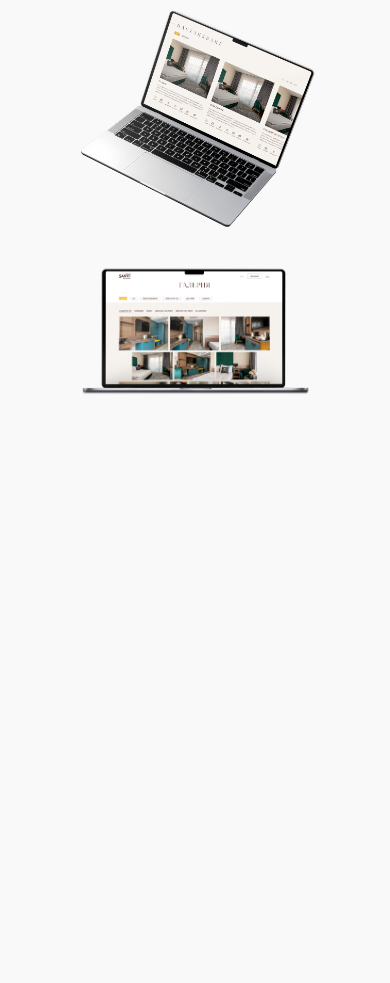
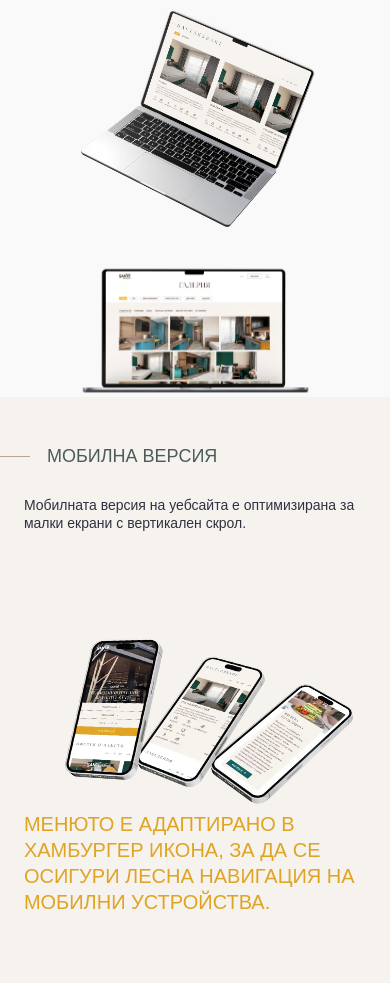
Before and after one commit to MustafaDzh/Sante-Case, a website: page index.html in a window 390 px wide. Shown: the part 7022-8005 px from the top of the page. Before the commit the page ends 7428 px from the top, so only its background shows below. Drawn offline with Linux system fonts and the light colour scheme; a web font is replaced by a local one.

Commit message:
mobile-responsive

```diff
--- a/index.html
+++ b/index.html
@@ -869,10 +869,54 @@
                         </div>
                     </div>
                     <div class="section_desktop-wrapper--content_image">
-                        <img src="./images/laptop.png" alt="">
+                        <img src="./images/laptop.webp" alt="">
                     </div>
                 </div>
             </div>
+        </section>
+
+        <section class="section_mobile" id="section_mobile">
+            <div class="section_mobile-wrapper">
+                <div class="section_mobile-wrapper--content">
+                    <div class="section_mobile-wrapper--content_title">
+                        <div class="title-main">
+                            <div class="unbounded-400 title">Мобилна версия</div>
+                        </div>
+                        <div class="text section">
+                            <div class="desc unbounded-300">
+                                Мобилната версия на уебсайта е оптимизирана за малки екрани с вертикален скрол.
+                            </div>
+                        </div>
+                    </div>
+                    <div class="section_mobile-wrapper--content_image">
+                        <img src="./images/49 PHONE SCREEN MOCKUP 1 (1).webp" alt="">
+                    </div>
+                    <div class="section_mobile-wrapper--content_bottom section">
+                        <div class="section_mobile-wrapper--content_bottom-first">
+                            <div class="section_mobile-wrapper--content_bottom-first--title">
+                                <div class="desc unbounded-300">
+                                    Менюто е адаптирано в хамбургер икона, за да се осигури лесна навигация на мобилни
+                                    устройства.
+                                </div>
+                            </div> <div class="section_mobile-wrapper--content_bottom-first--firstPhoto"></div>
+                                <img src="./images/09 PHONE SCREEN MOCKUP 1.webp" alt="">
+                            </div>
+                            <div class="section_mobile-wrapper--content_bottom-second">
+                                <div class="section_mobile-wrapper--content_bottom-second--secondPhoto">
+                                    <img src="./images/04 PHONE SCREEN MOCKUP 1.webp" alt="">
+                                </div>
+                                <div class="section_mobile-wrapper--content_bottom-second--text">
+                                    <div class="unbounded-300 desc">
+                                        Съдържанието е съкратено и структурирано за бързо четене, като същевременно запазва
+                                        всички основни функционалности като резервации и контактни форми.
+                                    </div>
+                                </div>
+
+                            </div>
+
+                        </div>
+                    </div>
+                </div>
         </section>
     </main>
 
--- /dev/null
+++ b/scss/mobile.module.scss
@@ -0,0 +1,120 @@
+.section_mobile {
+    padding-top: 165px;
+    position: relative;
+    background: #F6F2EE;
+
+    @media screen and (max-width:1024px) {
+        padding-top: 120px;
+    }
+
+    @media screen and (max-width:768px) {
+        padding-top: 80px;
+    }
+
+    @media screen and (max-width:480px) {
+        padding-top: 50px;
+    }
+
+    &-wrapper {
+        &--content {
+            &_title {
+                display: flex;
+                flex-direction: column;
+                gap: 29px;
+
+                @media screen and (max-width:1024px) {
+                    width: 95%;
+                }
+
+                @media screen and (max-width:768px) {
+                    width: 100%;
+                }
+
+                .desc {
+                    min-height: 93px;
+                    height: 100%;
+                    width: 40%;
+
+                    @media screen and (max-width:768px) {
+                        width: 100%;
+                    }
+                }
+            }
+
+            &_image {
+                display: flex;
+                justify-content: center;
+                transform: rotate(4.003deg);
+
+                img {
+                    z-index: 1;
+                    width: 100%;
+
+                    @media screen and (max-width:1024px) {
+                        width: 100%;
+                    }
+                }
+            }
+
+            &_bottom {
+
+                &-first,
+                &-second {
+                    display: flex;
+                    align-items: center;
+                }
+
+                &-first {
+                    @media screen and (max-width:768px) {
+                        flex-direction: column;
+                    }
+                    &--title {
+                        .desc {
+                            color: var(--Brand-Gold-600, #E0A425);
+                            text-transform: uppercase;
+                            font-size: 40px;
+                            width: 80%;
+
+                            @media screen and (max-width:1280px) {
+                                font-size: 30px;
+                            }
+                            @media screen and (max-width:768px) {
+                                font-size: 25px;
+                                width: 100%;
+                            }
+
+                            @media screen and (max-width:480px) {
+                                font-size: 20px;
+                            }
+                        }
+                    }
+                }
+
+                &-second {
+                    @media screen and (max-width:768px) {
+                        flex-direction: column-reverse;
+                    }
+                    &--text {
+                        display: flex;
+                        justify-content: flex-end;
+
+                        .desc {
+                            text-align: right;
+                            width: 57%;
+
+                            @media screen and (max-width:1024px){
+                                width: 80%;
+                                margin-right: 20px;
+                            }
+                            @media screen and (max-width:768px) {
+                                width: 100%;
+                                text-align: left;
+                            }
+                        }
+                    }
+                }
+            }
+
+        }
+    }
+}
--- a/scss/styles.module.scss
+++ b/scss/styles.module.scss
@@ -4,6 +4,7 @@
 @import "./design.module.scss";
 @import "./sitemap.module.scss";
 @import "./desktop.module.scss";
+@import "./mobile.module.scss";
 
 * {
     padding: 0;
```
Also changed, not shown: css/mobile.module.css (added), css/styles.module.css, images/04 PHONE SCREEN MOCKUP 1.png (added), images/04 PHONE SCREEN MOCKUP 1.webp (added), images/09 PHONE SCREEN MOCKUP 1.png (added), images/09 PHONE SCREEN MOCKUP 1.webp (added), images/49 PHONE SCREEN MOCKUP 1 (1).webp (added), images/49 PHONE SCREEN MOCKUP 1.png (added), images/49 PHONE SCREEN MOCKUP 1.webp (added), images/laptop.png (deleted), images/laptop.webp (added), 2 other files.
